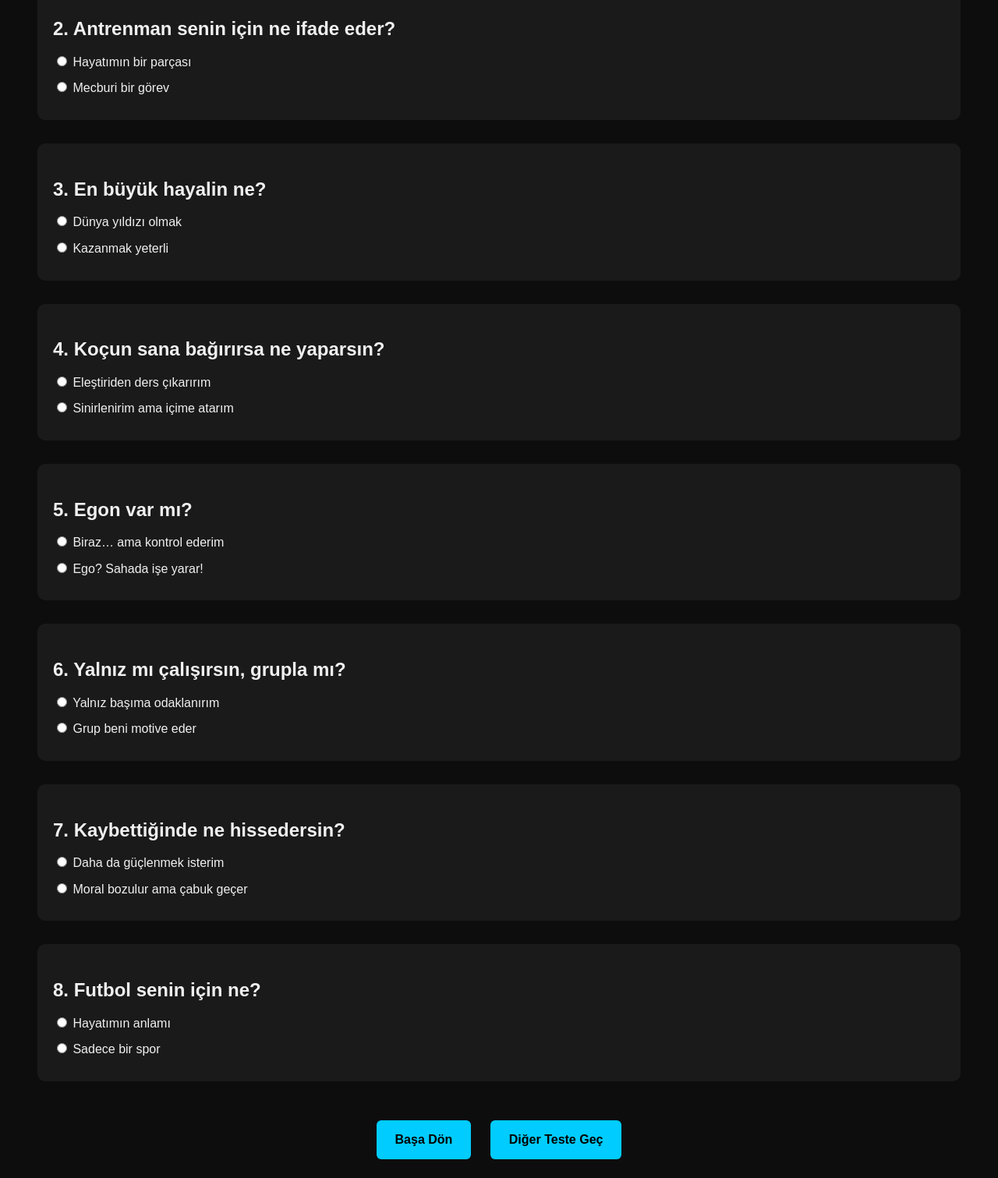
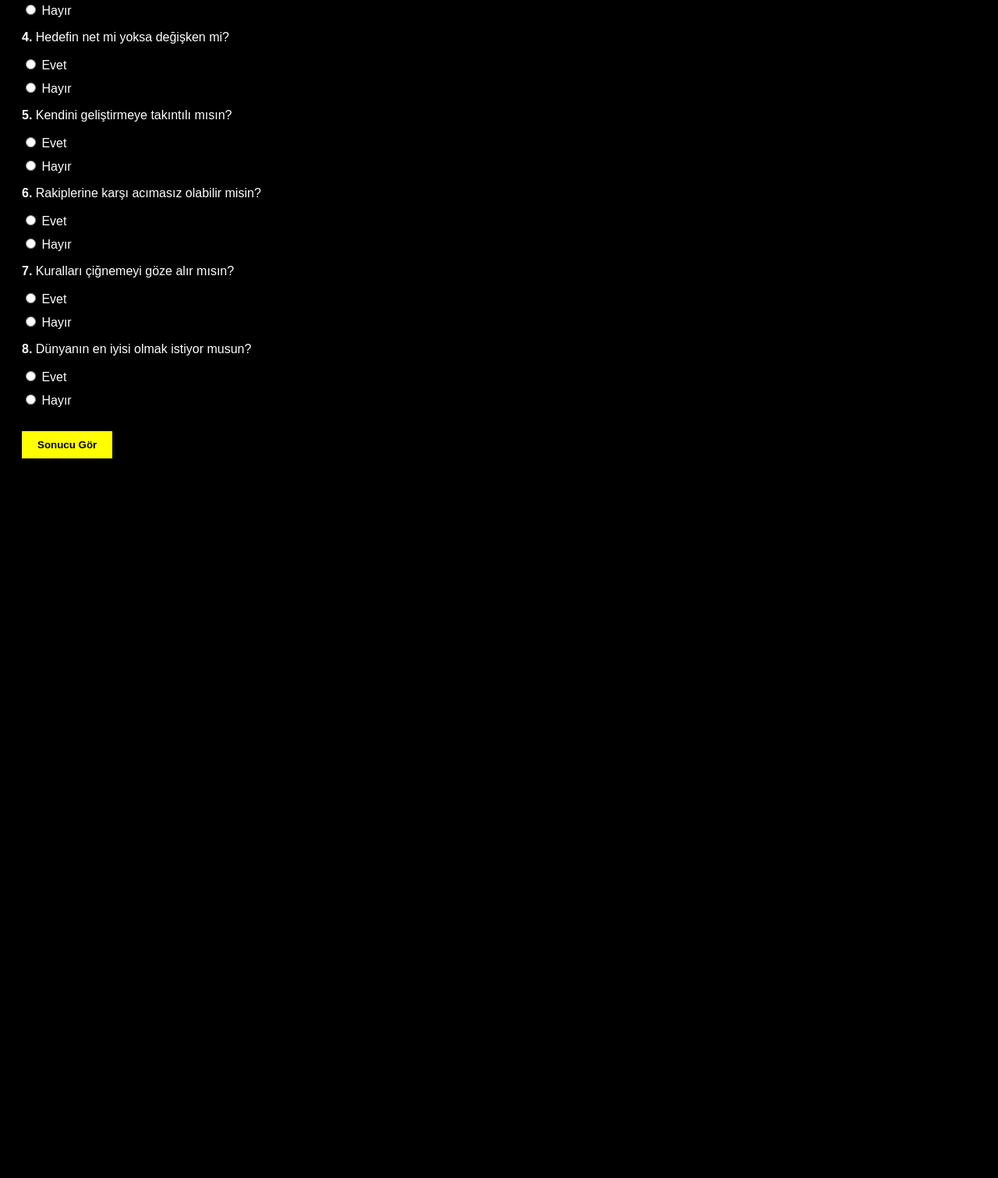
Before and after one commit to godofrei/RedLockNewProject3, a plain HTML site: page test2.html in a window 1280 px wide. Shown: the part 369-1880 px from the top of the page at 78% size. After the commit the page ends 1015 px from the top, so only its background shows below. Drawn offline with Linux system fonts and the light colour scheme.

Commit message:
Update test2.html

```diff
--- a/test2.html
+++ b/test2.html
@@ -3,105 +3,83 @@
 <head>
   <meta charset="UTF-8" />
   <meta name="viewport" content="width=device-width, initial-scale=1.0"/>
-  <title>Test 2 - Red Lock’a Alınır mıydın?</title>
+  <title>Test 2 - Red Lock'a Alınır mıydın?</title>
   <style>
     body {
-      background-color: #0d0d0d;
-      color: #f0f0f0;
+      background-color: #000;
+      color: #fff;
       font-family: Arial, sans-serif;
-      padding: 40px;
-      line-height: 1.6;
+      padding: 20px;
     }
     h1 {
-      text-align: center;
-      color: #00ccff;
-    }
-    .question {
-      margin-bottom: 30px;
-      padding: 20px;
-      background-color: #1a1a1a;
-      border-radius: 10px;
-    }
-    .question h2 {
-      margin-bottom: 10px;
+      color: red;
     }
     label {
       display: block;
-      margin: 8px 0;
+      margin-bottom: 10px;
+    }
+    .button {
+      margin-top: 20px;
+      padding: 10px 20px;
+      background-color: yellow;
+      color: black;
+      font-weight: bold;
+      border: none;
       cursor: pointer;
     }
-    .button-area {
-      text-align: center;
-      margin-top: 40px;
-    }
-    .back-button {
-      background-color: #00ccff;
-      color: #000;
-      padding: 12px 24px;
-      text-decoration: none;
-      border-radius: 6px;
+    #result {
+      margin-top: 30px;
+      font-size: 20px;
+      color: #00ffcc;
       font-weight: bold;
-      margin: 10px;
-      display: inline-block;
     }
   </style>
 </head>
 <body>
-  <h1>Test 2: Red Lock’a Alınır mıydın?</h1>
+  <h1>Test 2: Red Lock'a Alınır mıydın?</h1>
+  <form id="testForm">
+    <div id="questions"></div>
+    <button type="button" class="button" onclick="calculateResult()">Sonucu Gör</button>
+  </form>
+  <div id="result"></div>
 
-  <form>
-    <div class="question">
-      <h2>1. Kendini nasıl tanımlarsın?</h2>
-      <label><input type="radio" name="q1"> Hırslı ve odaklı</label>
-      <label><input type="radio" name="q1"> Eğlenceli ama disiplinsiz</label>
-    </div>
+  <script>
+    const questions = [
+      "Baskı altında sakin kalabilir misin?",
+      "Yenildiğinde daha mı güçlü dönersin?",
+      "Yalnız başına mı daha iyisin, takımda mı?",
+      "Hedefin net mi yoksa değişken mi?",
+      "Kendini geliştirmeye takıntılı mısın?",
+      "Rakiplerine karşı acımasız olabilir misin?",
+      "Kuralları çiğnemeyi göze alır mısın?",
+      "Dünyanın en iyisi olmak istiyor musun?"
+    ];
 
-    <div class="question">
-      <h2>2. Antrenman senin için ne ifade eder?</h2>
-      <label><input type="radio" name="q2"> Hayatımın bir parçası</label>
-      <label><input type="radio" name="q2"> Mecburi bir görev</label>
-    </div>
+    const container = document.getElementById("questions");
 
-    <div class="question">
-      <h2>3. En büyük hayalin ne?</h2>
-      <label><input type="radio" name="q3"> Dünya yıldızı olmak</label>
-      <label><input type="radio" name="q3"> Kazanmak yeterli</label>
-    </div>
+    questions.forEach((q, index) => {
+      container.innerHTML += `
+        <p><strong>${index + 1}.</strong> ${q}</p>
+        <label><input type="radio" name="q${index}" value="evet" required> Evet</label>
+        <label><input type="radio" name="q${index}" value="hayır"> Hayır</label>
+      `;
+    });
 
-    <div class="question">
-      <h2>4. Koçun sana bağırırsa ne yaparsın?</h2>
-      <label><input type="radio" name="q4"> Eleştiriden ders çıkarırım</label>
-      <label><input type="radio" name="q4"> Sinirlenirim ama içime atarım</label>
-    </div>
+    function calculateResult() {
+      const form = document.forms["testForm"];
+      let score = 0;
 
-    <div class="question">
-      <h2>5. Egon var mı?</h2>
-      <label><input type="radio" name="q5"> Biraz… ama kontrol ederim</label>
-      <label><input type="radio" name="q5"> Ego? Sahada işe yarar!</label>
-    </div>
+      for (let i = 0; i < questions.length; i++) {
+        const answer = form[`q${i}`].value;
+        if (answer === "evet") score++;
+      }
 
-    <div class="question">
-      <h2>6. Yalnız mı çalışırsın, grupla mı?</h2>
-      <label><input type="radio" name="q6"> Yalnız başıma odaklanırım</label>
-      <label><input type="radio" name="q6"> Grup beni motive eder</label>
-    </div>
+      const resultText = score >= 5
+        ? "🎉 SEN RED LOCK′A GİRMEYİ BAŞARDIN!"
+        : "❌ SEN RED LOCK′A GİRMEYİ BAŞARAMADIN.";
 
-    <div class="question">
-      <h2>7. Kaybettiğinde ne hissedersin?</h2>
-      <label><input type="radio" name="q7"> Daha da güçlenmek isterim</label>
-      <label><input type="radio" name="q7"> Moral bozulur ama çabuk geçer</label>
-    </div>
-
-    <div class="question">
-      <h2>8. Futbol senin için ne?</h2>
-      <label><input type="radio" name="q8"> Hayatımın anlamı</label>
-      <label><input type="radio" name="q8"> Sadece bir spor</label>
-    </div>
-  </form>
-
-  <div class="button-area">
-    <a href="index.html" class="back-button">Başa Dön</a>
-    <a href="test3.html" class="back-button">Diğer Teste Geç</a>
-  </div>
+      document.getElementById("result").innerText = resultText;
+    }
+  </script>
 </body>
 </html>
```
